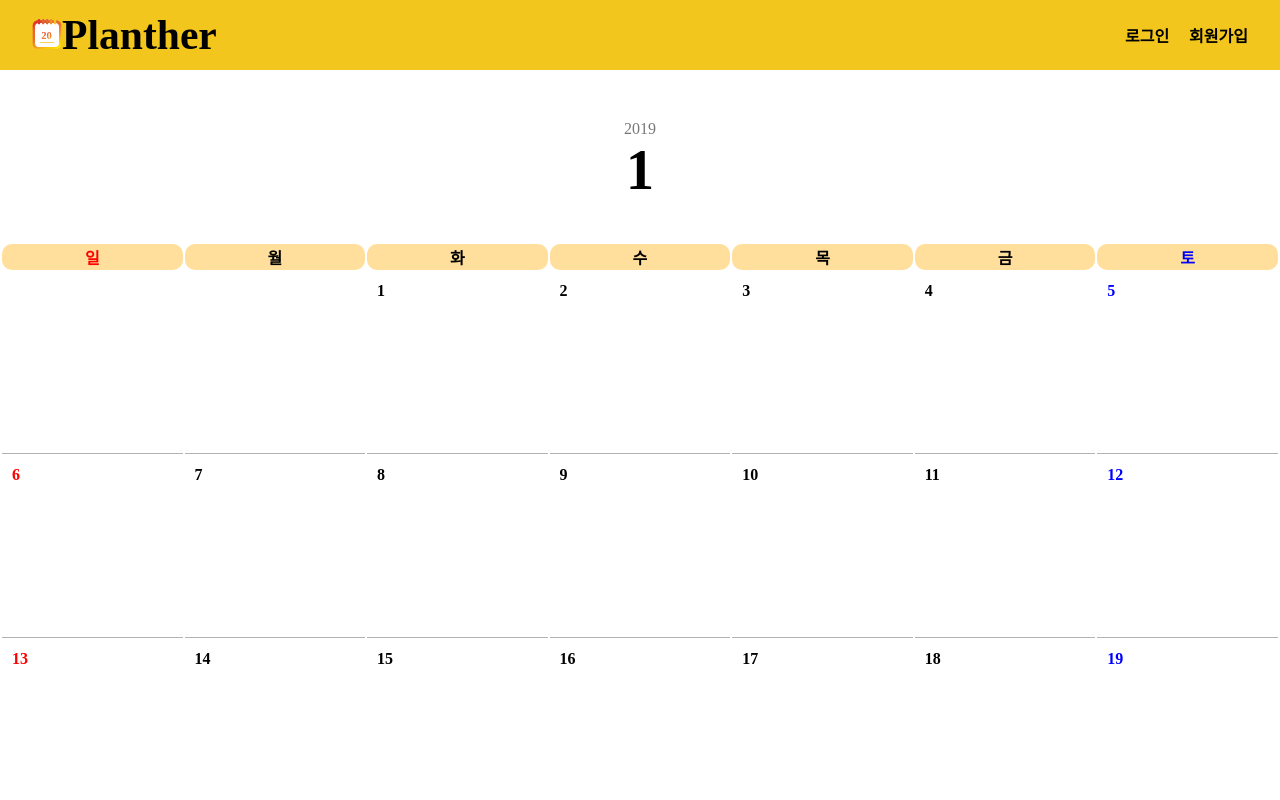
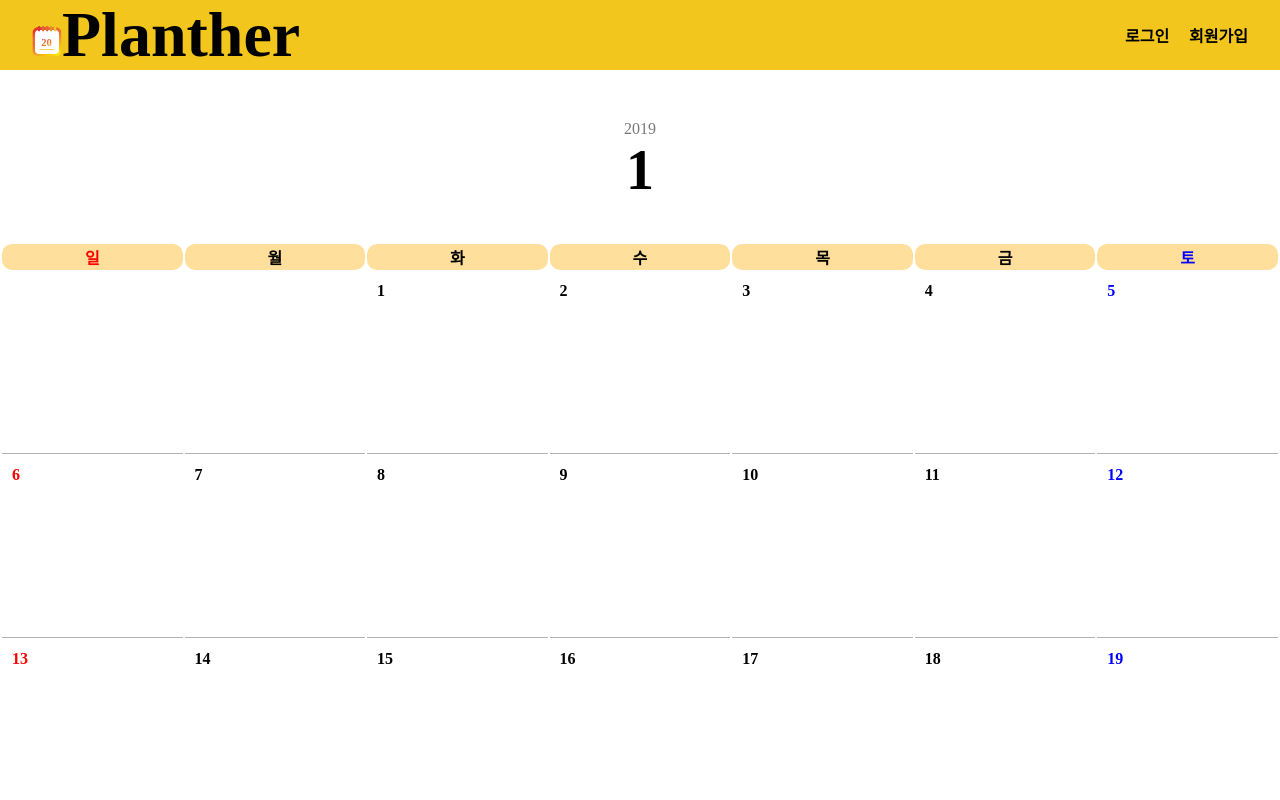
Before and after one commit to hwangseonu/planther-frontend-vue, a Vue app: page /calendar in a window 1280 px wide. Shown: the top 800 px of the page. Built offline with nearby package versions, Linux system fonts and the light colour scheme; what vue-cookie would draw is missing.

Commit message:
feat: Add delete plan

```diff
--- a/src/components/Navbar.vue
+++ b/src/components/Navbar.vue
@@ -59,7 +59,7 @@
 
   .navbar-brand {
     font-weight: bold;
-    font-size: 1.3em;
+    font-size: 2em;
     color: #000;
     margin-left: 2.5vw;
     cursor: pointer;
```
